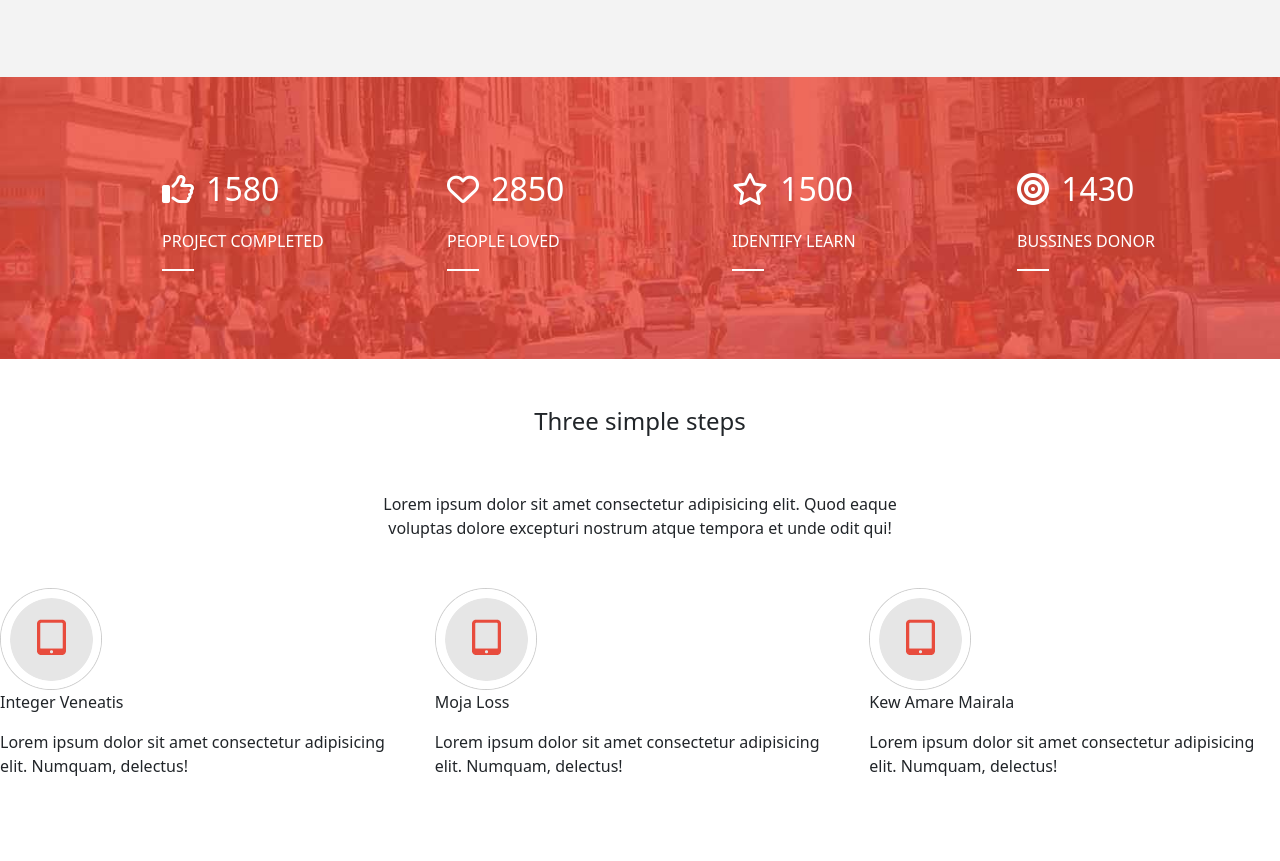
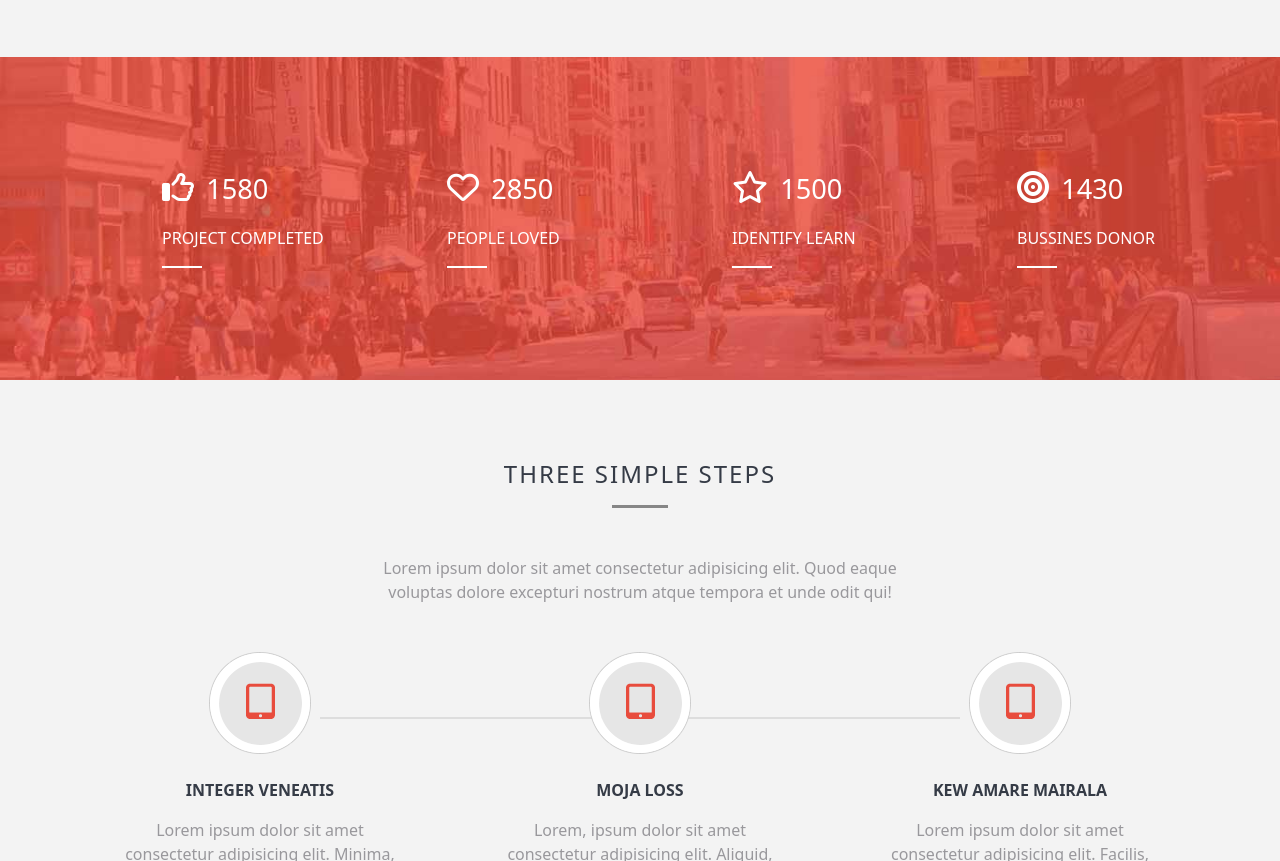
Before and after one commit to dusanpo/graxpo, a website: page index.html in a window 1280 px wide. Shown: the part 1939-2800 px from the top of the page. Before the commit the page ends 2733 px from the top, so only its background shows below. Drawn offline with nearby package versions, Linux system fonts and the light colour scheme.

Commit message:
added styles to steps section and sticky header

```diff
--- a/frontend/src/styles/abstracts/_variables.scss
+++ b/frontend/src/styles/abstracts/_variables.scss
@@ -5,3 +5,4 @@ $subheadline-text: #99989c;
 $uderline-color: #868686;
 $btn-text-color: #f3f3f3;
 $border-color: #e9e9e9;
+$step-line: #dddddd;
--- a/frontend/src/styles/app.scss
+++ b/frontend/src/styles/app.scss
@@ -4,3 +4,4 @@
 @import "./sections/about";
 @import "./sections/services";
 @import "./sections/numbers";
+@import "./sections/steps";
--- a/frontend/src/styles/layout/_header.scss
+++ b/frontend/src/styles/layout/_header.scss
@@ -1,6 +1,16 @@
-.navbar {
+
+body{
   background: $nav-bg-color;
-  padding: 40px;
+}
+body::before{
+  display:block;
+  content: "";
+  height: 7rem;
+}
+
+.header {
+  background: $nav-bg-color;
+  padding: 30px 40px 5px 40px;
 
   h3 {
     color: $logo-color;
@@ -11,6 +21,11 @@
     font-size: 13px;
     font-weight: 700;
     font-family: "Open Sans", sans-serif;
+    &:hover{
+     a{
+      color: $logo-color;
+     }
+    }
   }
   .navbar-items{
     margin-right: 6rem;
--- a/frontend/src/styles/sections/_numbers.scss
+++ b/frontend/src/styles/sections/_numbers.scss
@@ -9,14 +9,14 @@
     color: white;
     .line-under-left {
       border-bottom: 2px solid white;
-      width: 2rem;
+      width: 2.5rem;
     }
     p {
       text-transform: uppercase;
       font-size: 1rem;
     }
     span {
-      font-size: 2rem;
+      font-size: 1.7rem;
     }
   }
 }
--- a/frontend/src/styles/sections/_showcase.scss
+++ b/frontend/src/styles/sections/_showcase.scss
@@ -80,16 +80,19 @@
   }
 
   @media (max-width: 992px) {
+    .title-wrap{
+      height: 29rem;
+    }
     .headphones {
       top: 16rem;
       left: -1rem;
     }
     .cork {
-      top: 5rem;
+      top: 4rem;
       right: 7.8rem;
     }
     .glass {
-      top: 5rem;
+      top: 4rem;
       right: 7.2rem;
     }
     .mouse {
--- /dev/null
+++ b/frontend/src/styles/sections/_steps.scss
@@ -0,0 +1,45 @@
+.steps {
+  position: relative;
+  padding-top: 5rem;
+  background-color: $btn-text-color;
+  h4 {
+    text-transform: uppercase;
+    color: $headline-text;
+    letter-spacing: 2px;
+  }
+  .line-under-middle {
+    @extend .middle-under-line;
+  }
+  p {
+    color: $subheadline-text;
+    font-weight: 400;
+  }
+  .img-fluid {
+   position: relative;
+  }
+  .title {
+    text-transform: uppercase;
+    color: $headline-text;
+    font-weight: 600;
+  }
+  .text {
+    width: 80%;
+  }
+  .line-trough {
+    position: absolute;
+    border-bottom: 2px solid $step-line;
+    max-width: 50%;
+    top: 66%;
+    left: 25%;
+
+    @media(max-width: 768px){
+        display: none;
+    }
+  }
+
+ @media(max-width: 768px){
+    .wrapper{
+        margin-bottom: 2rem;
+    }
+ }
+}
--- a/index.html
+++ b/index.html
@@ -25,7 +25,7 @@
     <title>Graxpo</title>
   </head>
   <body>
-    <nav class="navbar navbar-expand-lg">
+    <nav class="navbar navbar-expand-lg fixed-top header">
       <div class="container-fluid">
         <a href="#" class="navbar-brand"><h3>GRAXPO</h3></a>
         <button
@@ -39,7 +39,7 @@
         <div class="colapse navbar-collapse navbar-items" id="navmenu">
           <ul class="navbar-nav ms-auto">
             <li class="nav-item">
-              <a href="#home" class="nav-link"> HOME </a>
+              <a href="#" class="nav-link"> HOME </a>
             </li>
             <li class="nav-item">
               <a href="#about" class="nav-link"> ABOUT </a>
@@ -249,7 +249,7 @@
       style="background-image: url(images/numSection.jpg)"
     >
       <div class="container">
-        <div class="row g-4 py-4">
+        <div class="row g-4 py-5">
           <div class="col-6 col-md-3">
             <div class="content">
               <i class="fa-regular fa-thumbs-up fa-2x"></i>
@@ -289,42 +289,46 @@
     </section>
 
 
-
-    <section class="pt-5 steps">
+    <section class="text-center steps">
       <div class="container">
-        <h4 class="text-center pb-2">Three simple steps</h4>
+        <h4 class="pb-2">Three simple steps</h4>
         <div class="mb-5 line-under-middle"></div>
-        <p class="text-center w-50 m-auto mb-5">
+        <p class="w-50 m-auto mb-5">
           Lorem ipsum dolor sit amet consectetur adipisicing elit. Quod eaque
           voluptas dolore excepturi nostrum atque tempora et unde odit qui!
         </p>
-      </div>
 
         <div class="row">
-        <div class="col-md-4">
-          <img src="./images/Step1.png" alt="step1" />
-          <p>Integer Veneatis</p>
-          <p class="steps-text">
-            Lorem ipsum dolor sit amet consectetur adipisicing elit. Numquam, delectus!
+          <div class="line-trough"></div>
+
+          <div class="col-md-4 wrapper">
+            <img src="./images/Step1.png" alt="step1" class="img-fluid" />
+            <p class="pt-4 title">Integer Veneatis</p>
+            <p class="m-auto text">
+              Lorem ipsum dolor sit amet consectetur adipisicing elit. Minima,
+              eligendi.
             </p>
           </div>
-        <div class="col-md-4">
-          <img src="./images/Step1.png" alt="step1" />
-          <p>Moja Loss</p>
-          <p class="steps-text">
-            Lorem ipsum dolor sit amet consectetur adipisicing elit. Numquam, delectus!
+          <div class="col-md-4 wrapper">
+            <img src="./images/Step1.png" alt="step1" class="img-fluid" />
+            <p class="pt-4 title">Moja Loss</p>
+            <p class="m-auto text">
+              Lorem, ipsum dolor sit amet consectetur adipisicing elit. Aliquid,
+              dolorem?
             </p>
           </div>
-        <div class="col-md-4">
-          <img src="./images/Step1.png" alt="step1" />
-          <p>Kew Amare Mairala</p>
-          <p class="steps-text">
-            Lorem ipsum dolor sit amet consectetur adipisicing elit. Numquam, delectus!
+          <div class="col-md-4 wrapper">
+            <img src="./images/Step1.png" alt="step1" class="img-fluid" />
+            <p class="pt-4 title">Kew Amare Mairala</p>
+            <p class="m-auto text">
+              Lorem ipsum dolor sit amet consectetur adipisicing elit. Facilis,
+              magnam!
             </p>
           </div>
-
+        </div>
       </div>
     </section>
+
 
     <script
       src="https://cdn.jsdelivr.net/npm/bootstrap@5.2.0/dist/js/bootstrap.bundle.min.js"
```
Also changed, not shown: frontend/dist/styles/app.css. Lines whose indentation alone changed are shown as unchanged.
